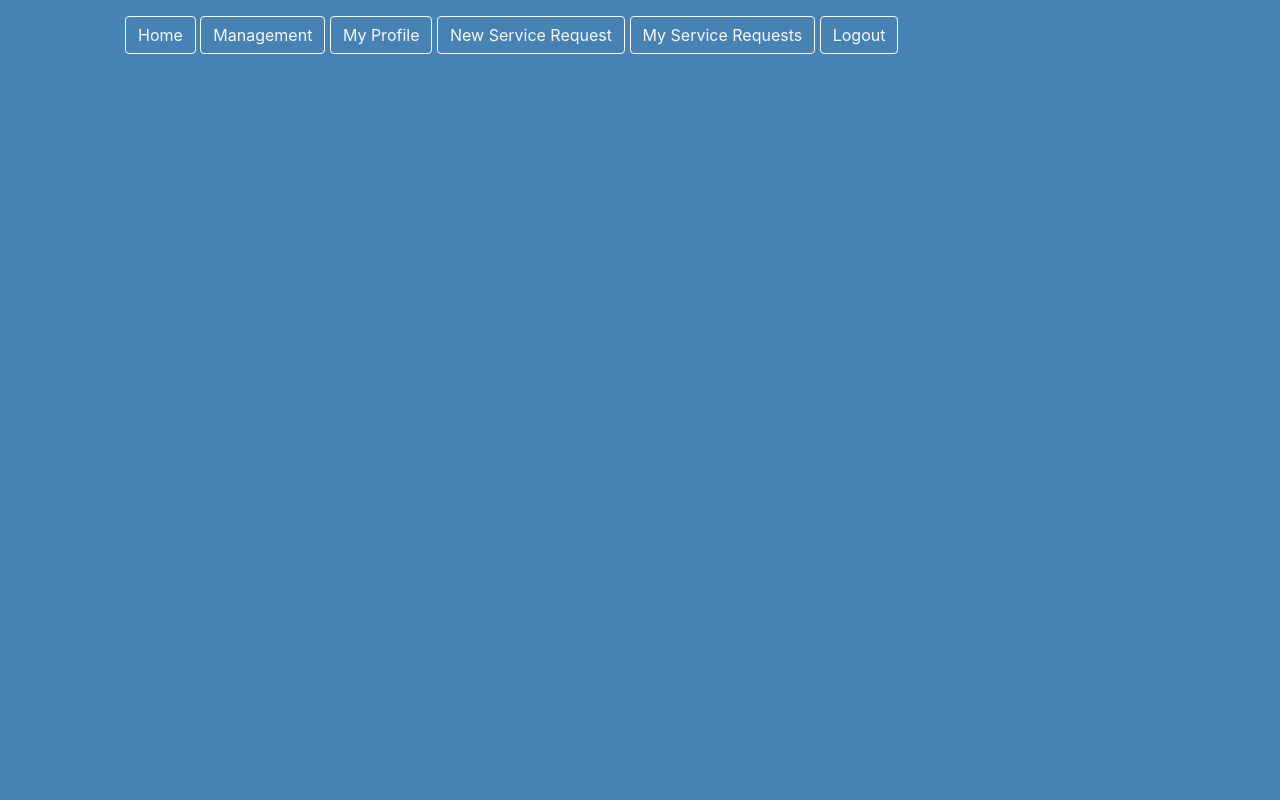
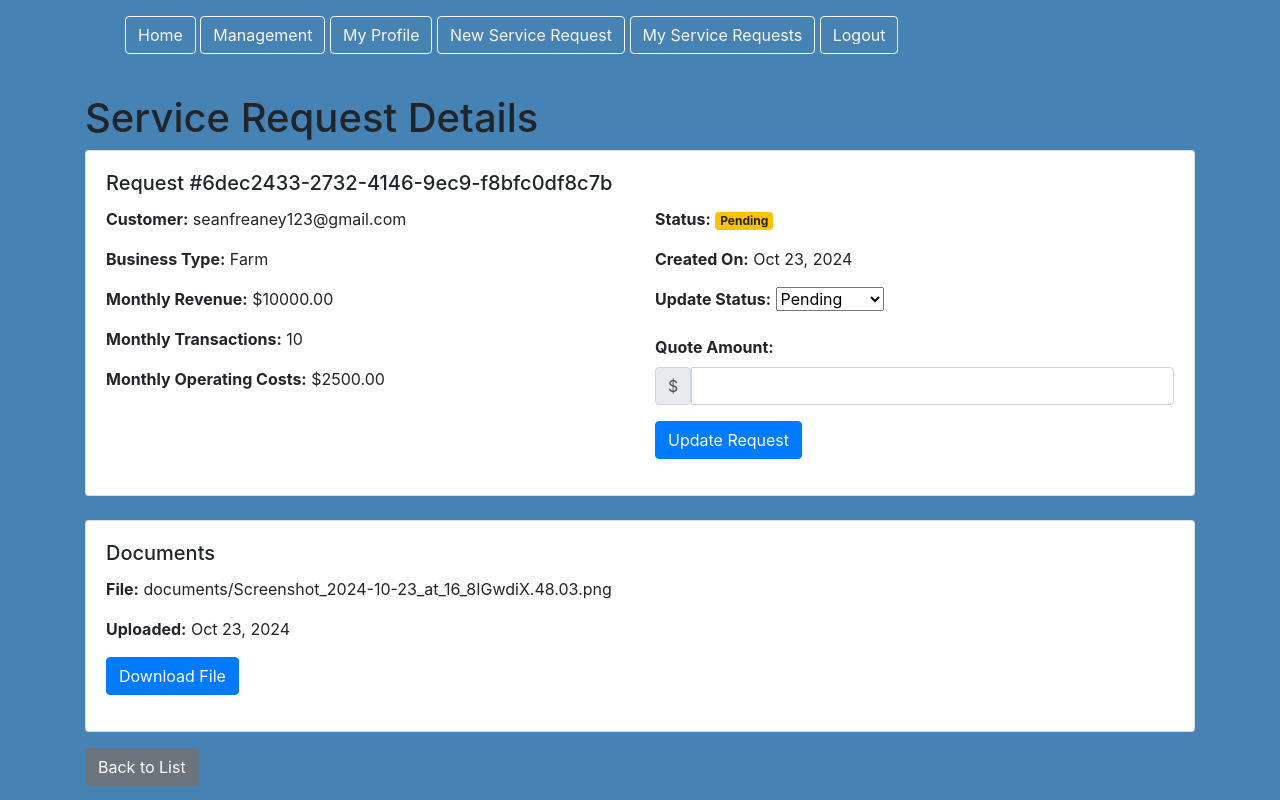
Before and after one commit to seanfreaney/FFS, a Django app: page /management/service-requests/6dec2433-2732-4146-9ec9-f8bfc0df8c7b/ in a window 1280 px wide. Run offline with Django 5.2, Linux system fonts and the light colour scheme; a user stored in the database is signed in; data comes from the database, SQL or seed files in the repository; some libraries are stand-ins or nearby versions.

Commit message:
update views and service request detail for site owner

```diff
--- a/management/templates/management/service_request_detail.html
+++ b/management/templates/management/service_request_detail.html
@@ -2,5 +2,72 @@
 {% load static %}
 
 {% block content %}
+<div class="container mt-4">
+    <h1>Service Request Details</h1>
 
+    <div class="card mb-4">
+        <div class="card-body">
+            <h5 class="card-title">Request #{{ service_request.request_number }}</h5>
+            <div class="row">
+                <div class="col-md-6">
+                    <p><strong>Customer:</strong> {{ service_request.user.get_full_name|default:service_request.user.email }}</p>
+                    <p><strong>Business Type:</strong> {{ service_request.business_type }}</p>
+                    <p><strong>Monthly Revenue:</strong> ${{ service_request.monthly_revenue }}</p>
+                    <p><strong>Monthly Transactions:</strong> {{ service_request.monthly_transactions }}</p>
+                    <p><strong>Monthly Operating Costs:</strong> ${{ service_request.monthly_operating_costs }}</p>
+                </div>
+                <div class="col-md-6">
+                    <p><strong>Status:</strong>
+                        <span class="badge {% if service_request.status == 'pending' %}bg-warning{% elif service_request.status == 'in_progress' %}bg-primary{% else %}bg-success{% endif %}">
+                            {{ service_request.status|title }}
+                        </span>
+                    </p>
+                    <p><strong>Created On:</strong> {{ service_request.created_on|date:"M d, Y" }}</p>
+
+                    <form method="POST" class="mb-3">
+                        {% csrf_token %}
+                        <div class="mb-3">
+                            <label for="status" class="form-label"><strong>Update Status:</strong></label>
+                            <select name="status" id="status" class="form-select">
+                                <option value="pending" {% if service_request.status == 'pending' %}selected{% endif %}>Pending</option>
+                                <option value="in_progress" {% if service_request.status == 'in_progress' %}selected{% endif %}>In Progress</option>
+                                <option value="completed" {% if service_request.status == 'completed' %}selected{% endif %}>Completed</option>
+                            </select>
+                        </div>
+
+                        <div class="mb-3">
+                            <label for="quote_amount" class="form-label"><strong>Quote Amount:</strong></label>
+                            <div class="input-group">
+                                <span class="input-group-text">$</span>
+                                <input type="number" class="form-control" id="quote_amount" name="quote_amount"
+                                       value="{{ service_request.quote_amount|default:'' }}" step="0.01" min="0">
+                            </div>
+                        </div>
+
+                        <button type="submit" class="btn btn-primary">Update Request</button>
+                    </form>
+                </div>
+            </div>
+        </div>
+    </div>
+
+    <div class="card">
+        <div class="card-body">
+            <h5 class="card-title">Documents</h5>
+            {% for document in documents %}
+            <div class="mb-3">
+                <p><strong>File:</strong> {{ document.file.name }}</p>
+                <p><strong>Uploaded:</strong> {{ document.uploaded_at|date:"M d, Y" }}</p>
+                <a href="{{ document.file.url }}" class="btn btn-primary" target="_blank">Download File</a>
+            </div>
+            {% empty %}
+            <p>No documents attached to this request.</p>
+            {% endfor %}
+        </div>
+    </div>
+
+    <div class="mt-3">
+        <a href="{% url 'management:service_request_management' %}" class="btn btn-secondary">Back to List</a>
+    </div>
+</div>
 {% endblock %}
--- a/management/views.py
+++ b/management/views.py
@@ -27,4 +27,29 @@ def service_request_management(request):
 @staff_member_required
 def service_request_detail(request, request_number):
     service_request = get_object_or_404(ServiceRequest, request_number=request_number)
-    return render(request, 'management/service_request_detail.html')
+    documents = service_request.documents.all()
+
+    if request.method == 'POST':
+        # Update status and quote amount
+        status = request.POST.get('status')
+        quote_amount = request.POST.get('quote_amount')
+
+        if status and status in dict(ServiceRequest.STATUS_CHOICES):
+            service_request.status = status
+
+        if quote_amount:
+            try:
+                service_request.quote_amount = float(quote_amount)
+            except ValueError:
+                messages.error(request, 'Invalid quote amount provided.')
+                return redirect('management:service_request_detail', request_number=request_number)
+
+        service_request.save()
+        messages.success(request, 'Service request updated successfully.')
+        return redirect('management:service_request_detail', request_number=request_number)
+
+    context = {
+        'service_request': service_request,
+        'documents': documents,
+    }
+    return render(request, 'management/service_request_detail.html', context)
```
